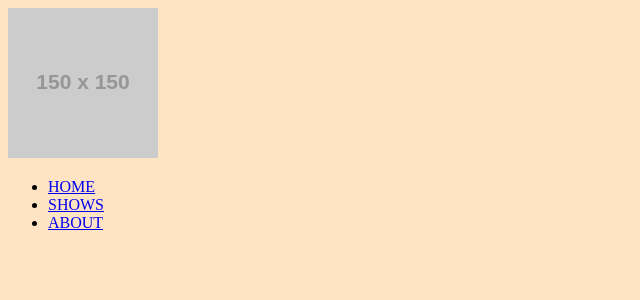
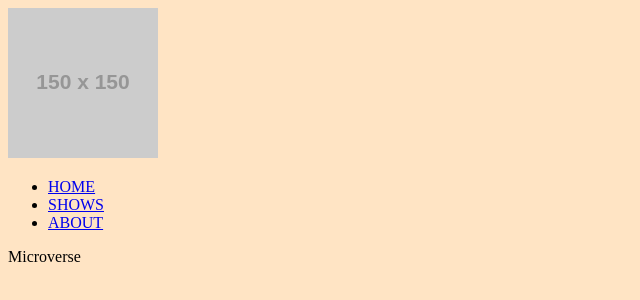
Before and after one commit to Kashif-Saleem-Ghuman/JavaScript-Capstone-Project, a website built with webpack: page src/template.html in a window 1280 px wide. Shown: the full height of the page, 0-640 px from the left. Built offline with nearby package versions, Linux system fonts and the light colour scheme; placeholder pictures from the web are drawn by us.

Commit message:
add footer html

```diff
--- a/src/template.html
+++ b/src/template.html
@@ -16,5 +16,6 @@
         </ul>
     </nav>
 </header>
+<footer>Microverse</footer>
 </body>
 </html>
```
